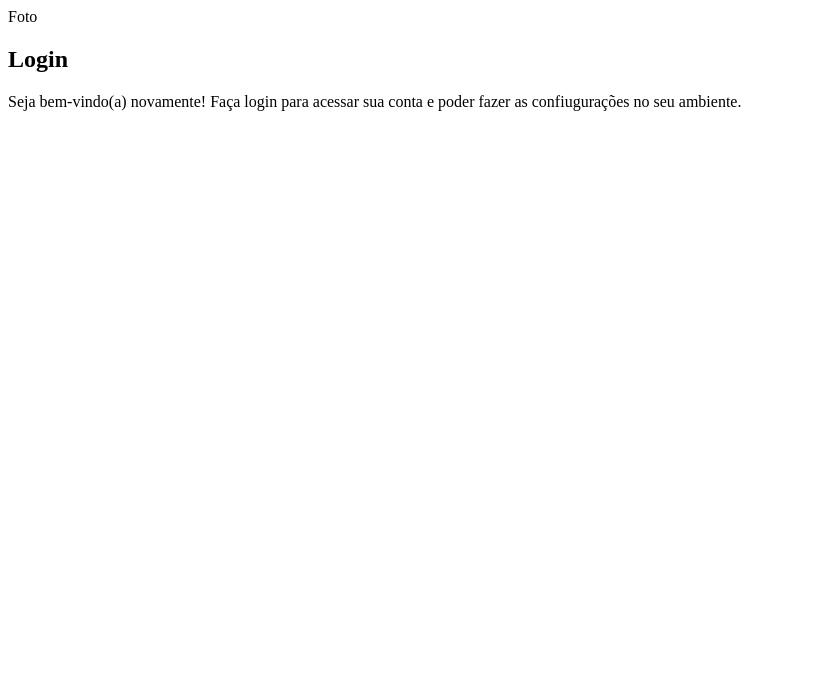
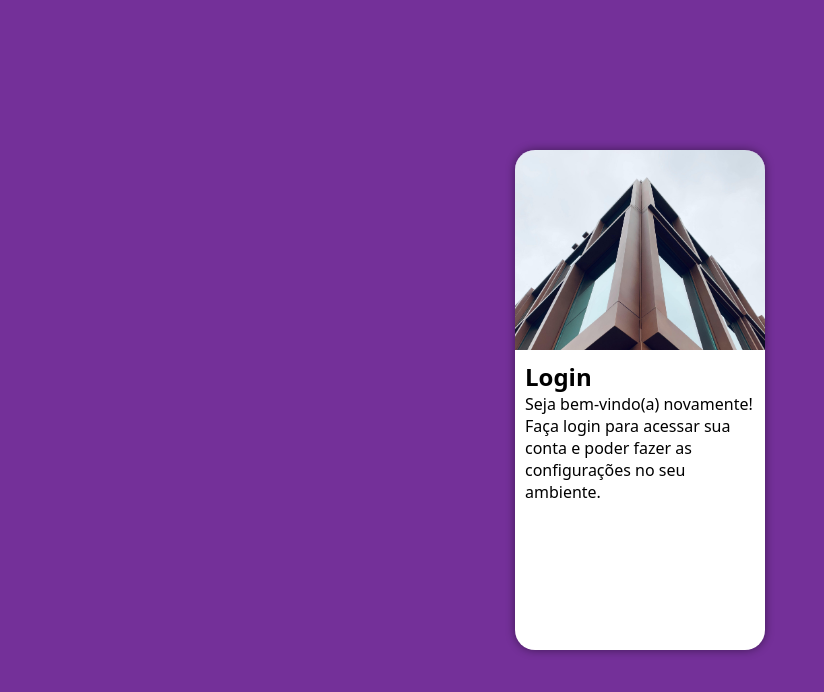
Before and after one commit to gioschrickte/projeto-login, a plain HTML site: page index.html in a window 1280 px wide. Shown: the whole page, without its empty margins (0-824 px from the left). Drawn offline with Linux system fonts and the light colour scheme.

Commit message:
Basico da CSS

```diff
--- a/estilos/style.css
+++ b/estilos/style.css
@@ -6,3 +6,49 @@
     Lilás: #743099
     Laranja: #F0BA54
 */
+
+* {
+    margin: 0px;
+    padding: 0px;
+    box-sizing: border-box;
+    font-family: system-ui, -apple-system, BlinkMacSystemFont, 'Segoe UI', Roboto, Oxygen, Ubuntu, Cantarell, 'Open Sans', 'Helvetica Neue', sans-serif;
+}
+
+body, html {
+    background-color: #743099;
+    height: 100vh;
+    width: 100vw;
+}
+
+main {
+    position: relative;
+    height: 100vh;
+    width: 100vw;
+}
+
+section#login {
+    position: absolute;
+    top: 50%;
+    left: 50%;
+    transform: translate(-50%, -50%);
+    overflow: hidden;
+
+    background-color: white;
+    width: 250px;
+    height: 500px;
+    border-radius: 20px;
+    box-shadow: 0px 0px 10px rgba(0, 0, 0, 0.452);
+}
+
+section#login > div#imagem {
+    display: block;
+    background: #743099 url(../imagens/pattern-building.jpg) no-repeat;
+    height: 200px;
+    background-size: cover;
+    background-position: center top;
+}
+
+section#login > div#formulario {
+    display: block;
+    padding: 10px;
+}
--- a/index.html
+++ b/index.html
@@ -9,12 +9,10 @@
 <body>
     <main>
         <section id="login">
-            <div id="imagem">
-                Foto
-            </div>
+            <div id="imagem"></div>
             <div id="formulario">
                 <h1>Login</h1>
-                <p>Seja bem-vindo(a) novamente! Faça login para acessar sua conta e poder fazer as confiugurações no seu ambiente.</p>
+                <p>Seja bem-vindo(a) novamente! Faça login para acessar sua conta e poder fazer as configurações no seu ambiente.</p>
                 <form action="cadastro.php" method="post">
 
                 </form>
```
